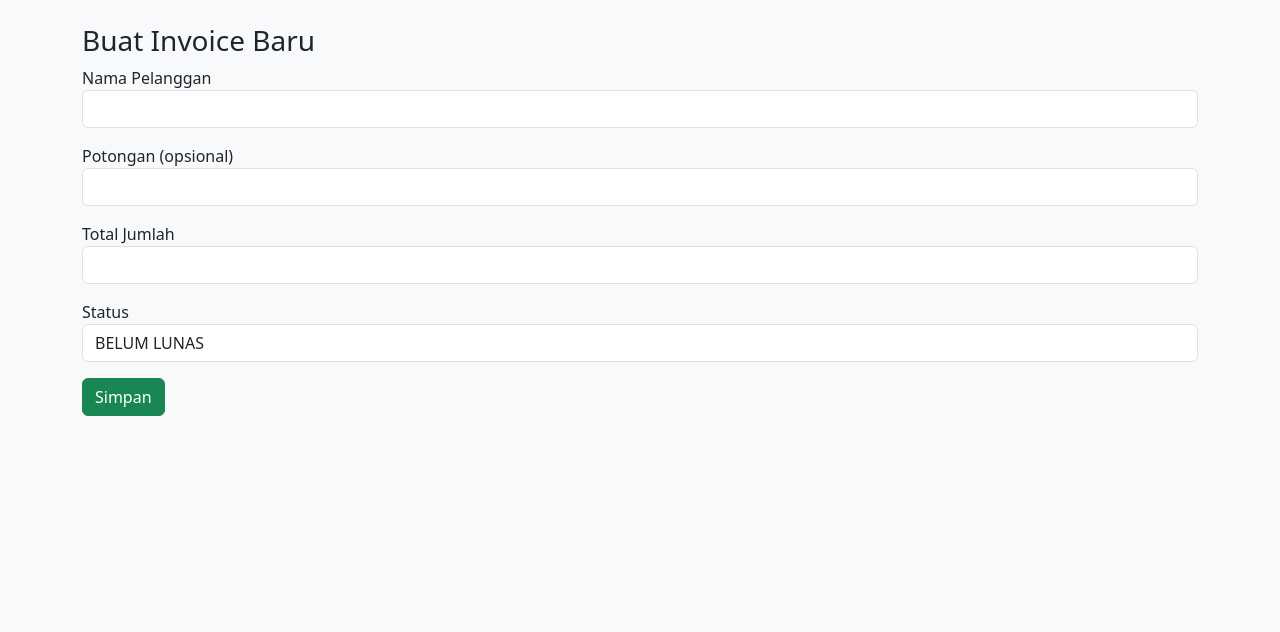
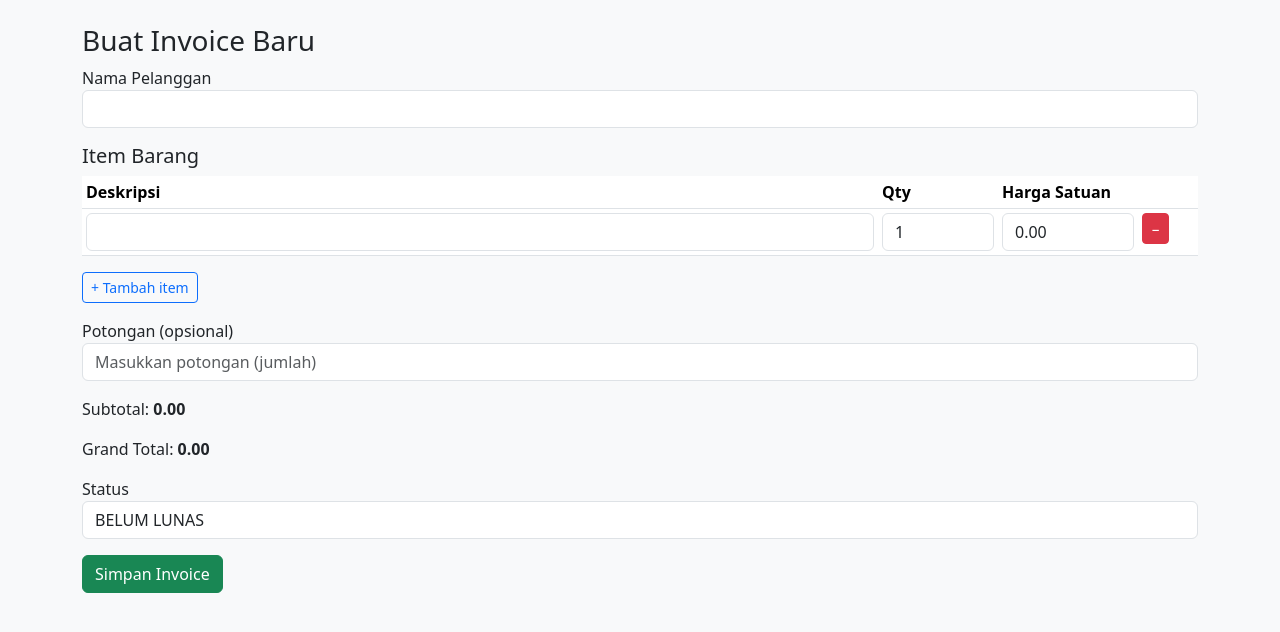
Before and after one commit to badstones-star/invoice_app_replit, a Flask app: page /create in a window 1280 px wide. Shown: the part 56-688 px from the top of the page. Run offline with Flask 3, Linux system fonts and the light colour scheme.

Commit message:
Update create_invoice.html

```diff
--- a/templates/create_invoice.html
+++ b/templates/create_invoice.html
@@ -1 +1,108 @@
-{% extends 'base.html' %}{% block content %}<h3>Buat Invoice Baru</h3><form method="post"><div class="mb-3"><label>Nama Pelanggan</label><input type="text" name="customer_name" class="form-control" required></div><div class="mb-3"><label>Potongan (opsional)</label><input type="number" step="0.01" name="discount" class="form-control"></div><div class="mb-3"><label>Total Jumlah</label><input type="number" step="0.01" name="total" class="form-control" required></div><div class="mb-3"><label>Status</label><select name="status" class="form-control"><option value="BELUM LUNAS">BELUM LUNAS</option><option value="LUNAS">LUNAS</option></select></div><button class="btn btn-success" type="submit">Simpan</button></form>{% endblock %}
+{% extends "base.html" %}
+{% block content %}
+<h3>Buat Invoice Baru</h3>
+
+<form method="post" id="invoice-form">
+  <div class="mb-3">
+    <label>Nama Pelanggan</label>
+    <input type="text" name="customer_name" class="form-control" required>
+  </div>
+
+  <h5>Item Barang</h5>
+  <table class="table table-sm">
+    <thead>
+      <tr>
+        <th>Deskripsi</th>
+        <th style="width:120px">Qty</th>
+        <th style="width:140px">Harga Satuan</th>
+        <th style="width:60px"></th>
+      </tr>
+    </thead>
+    <tbody id="items-body">
+      <tr>
+        <td><input name="item_description" class="form-control" required></td>
+        <td><input name="item_quantity" type="number" step="0.01" class="form-control qty" value="1" required></td>
+        <td><input name="item_price" type="number" step="0.01" class="form-control price" value="0.00" required></td>
+        <td><button type="button" class="btn btn-danger btn-sm remove-row">−</button></td>
+      </tr>
+    </tbody>
+  </table>
+
+  <button type="button" id="add-item" class="btn btn-outline-primary btn-sm mb-3">+ Tambah item</button>
+
+  <div class="mb-3">
+    <label>Potongan (opsional)</label>
+    <input type="number" step="0.01" name="discount" id="discount" class="form-control" placeholder="Masukkan potongan (jumlah)">
+  </div>
+
+  <p>Subtotal: <strong id="subtotal_display">0.00</strong></p>
+  <p>Grand Total: <strong id="total_display">0.00</strong></p>
+
+  <div class="mb-3">
+    <label>Status</label>
+    <select name="status" class="form-control">
+      <option value="BELUM LUNAS">BELUM LUNAS</option>
+      <option value="LUNAS">LUNAS</option>
+    </select>
+  </div>
+
+  <button class="btn btn-success" type="submit">Simpan Invoice</button>
+</form>
+
+<script>
+function recalc() {
+  let rows = document.querySelectorAll('#items-body tr');
+  let subtotal = 0.0;
+  rows.forEach(r => {
+    let qty = parseFloat(r.querySelector('input[name="item_quantity"]').value) || 0;
+    let price = parseFloat(r.querySelector('input[name="item_price"]').value) || 0;
+    subtotal += qty * price;
+  });
+  subtotal = Math.round((subtotal + Number.EPSILON) * 100) / 100;
+  let discount = parseFloat(document.getElementById('discount').value) || 0.0;
+  let total = subtotal - discount;
+  if (total < 0) total = 0;
+  total = Math.round((total + Number.EPSILON) * 100) / 100;
+  document.getElementById('subtotal_display').innerText = subtotal.toFixed(2);
+  document.getElementById('total_display').innerText = total.toFixed(2);
+}
+
+function attachRowListeners(row) {
+  row.querySelectorAll('.qty, .price').forEach(inp => {
+    inp.addEventListener('input', recalc);
+  });
+  let btn = row.querySelector('.remove-row');
+  btn.addEventListener('click', function(){
+    // remove row but keep at least one
+    let body = document.getElementById('items-body');
+    if (body.querySelectorAll('tr').length > 1) {
+      row.remove();
+      recalc();
+    } else {
+      // clear inputs
+      row.querySelector('input[name="item_description"]').value = '';
+      row.querySelector('input[name="item_quantity"]').value = '1';
+      row.querySelector('input[name="item_price"]').value = '0.00';
+      recalc();
+    }
+  });
+}
+
+document.getElementById('add-item').addEventListener('click', function(){
+  let tbody = document.getElementById('items-body');
+  let tr = document.createElement('tr');
+  tr.innerHTML = `
+    <td><input name="item_description" class="form-control" required></td>
+    <td><input name="item_quantity" type="number" step="0.01" class="form-control qty" value="1" required></td>
+    <td><input name="item_price" type="number" step="0.01" class="form-control price" value="0.00" required></td>
+    <td><button type="button" class="btn btn-danger btn-sm remove-row">−</button></td>
+  `;
+  tbody.appendChild(tr);
+  attachRowListeners(tr);
+});
+
+document.querySelectorAll('#items-body tr').forEach(r => attachRowListeners(r));
+document.getElementById('discount').addEventListener('input', recalc);
+window.addEventListener('load', recalc);
+</script>
+{% endblock %}
```
